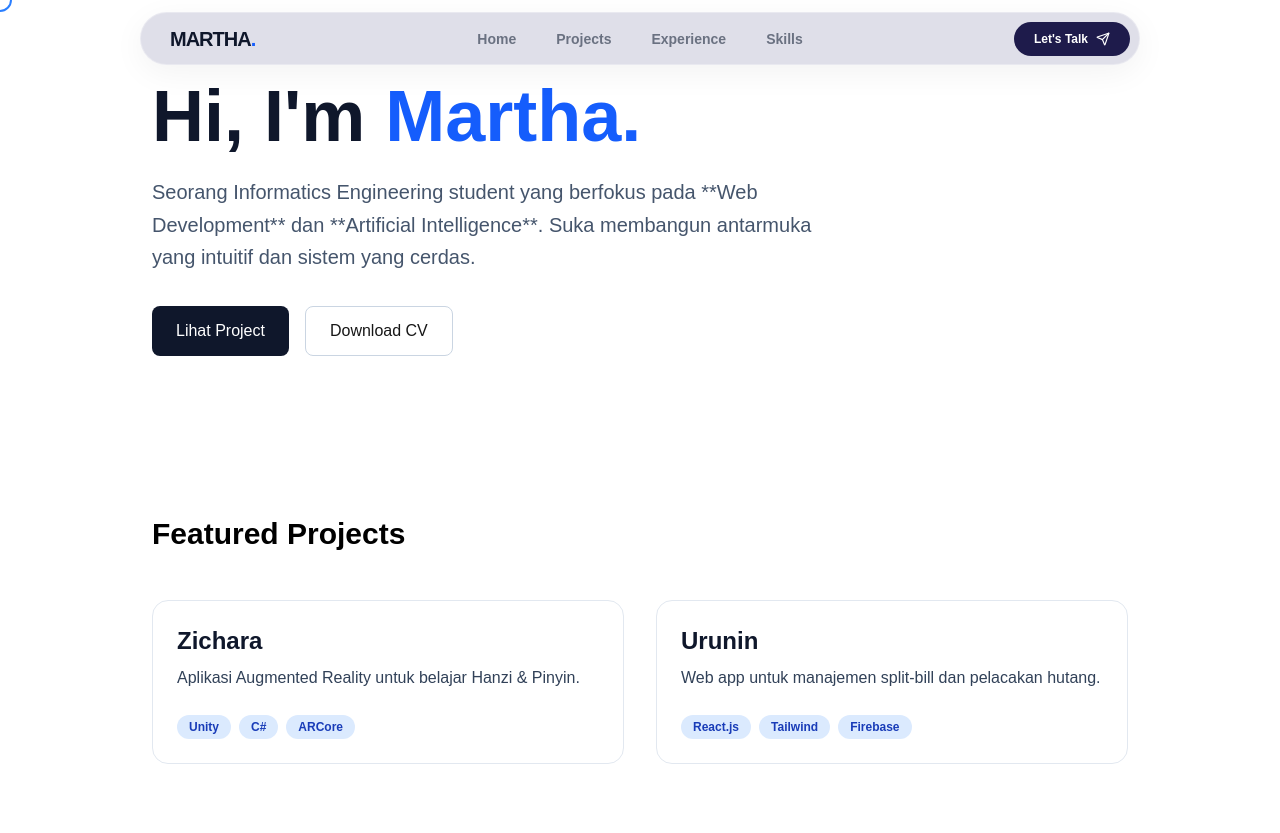
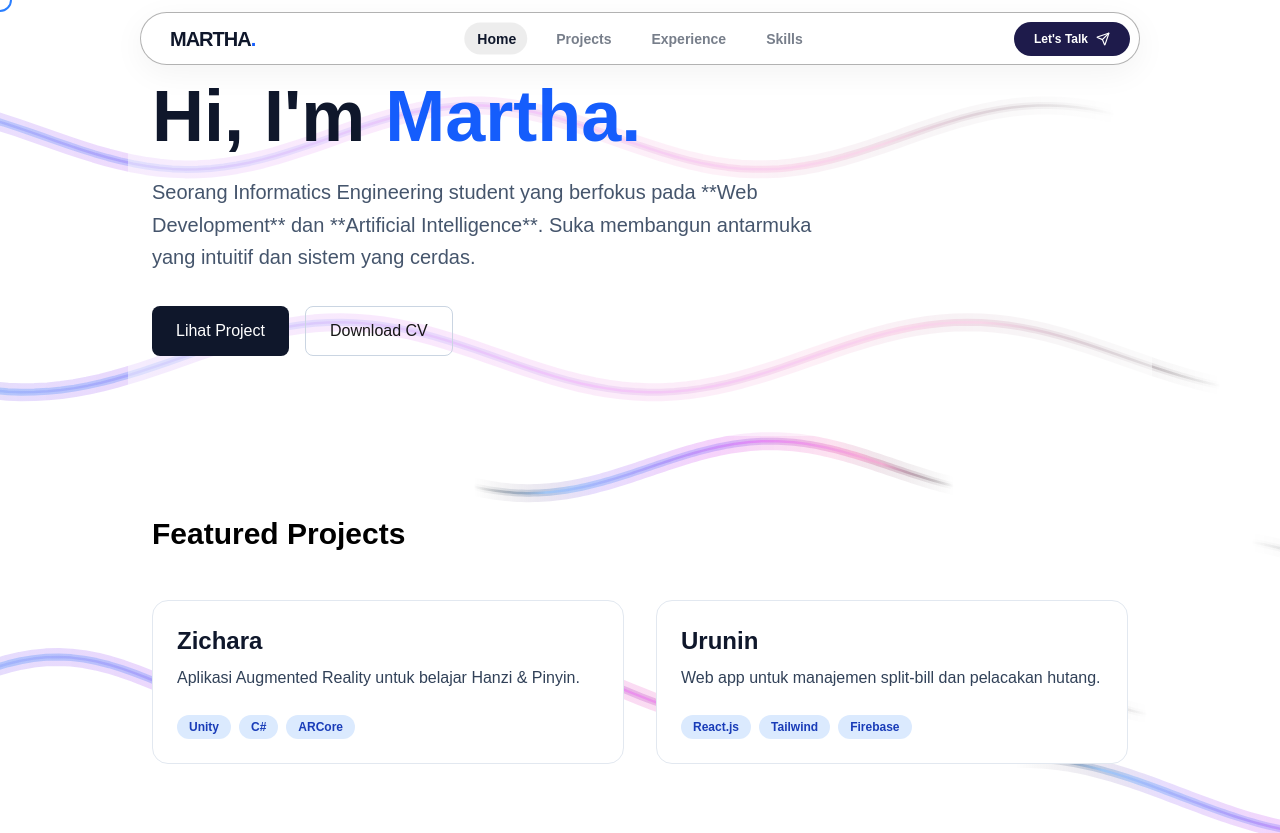
Before and after one commit to Mes1205/Portofolio, a Next.js app: page / in a window 1280 px wide. Shown: the top 833 px of the page. Built offline with nearby package versions, Linux system fonts and the light colour scheme.

Commit message:
edit background and add new background

```diff
--- a/app/page.tsx
+++ b/app/page.tsx
@@ -1,18 +1,26 @@
 import Hero from '@/components/Hero'
 import Experience from '@/components/Experience'
 import Projects from '@/components/Projects'
+import GradientBeam from '@/components/GradientBeam'
 
 export default function Home() {
   return (
-    <main className="min-h-screen bg-white">
+    <main className="relative bg-white min-h-screen">
+      {/* Ambient gradient beam — loops forever behind all content */}
+      <div className="absolute inset-0 z-0 pointer-events-none overflow-hidden">
+        <GradientBeam />
+      </div>
+
       {/* Semua bagian web kamu dipanggil di sini */}
-      <Hero />
-      <Projects />
-      <Experience />
+      <div className="relative z-10">
+        <Hero />
+        <Projects />
+        <Experience />
+      </div>
 
       {/* Footer Sederhana */}
       <footer className="py-10 text-center text-slate-400 text-sm">
-        © 2026 Portofolio. Built with Next.js
+        081380804108 #callMe #hireMe #infoLoker
       </footer>
     </main>
   )
--- a/components/Experience.js
+++ b/components/Experience.js
@@ -7,7 +7,7 @@ export default function Experience() {
 
   return (
     // Tambahkan bg-white atau slate-50 dan pastikan teksnya gelap (text-black atau slate-900)
-    <section id="experience" className="bg-slate-50 py-20 px-6 scroll-mt-20">
+    <section id="experience" className="bg-white/50 py-20 px-6 scroll-mt-20">
       <div className="max-w-5xl mx-auto">
         <h2 className="text-3xl font-bold mb-12 text-black">Experience</h2>
         <div className="space-y-8">
--- /dev/null
+++ b/components/GradientBeam.tsx
@@ -0,0 +1,161 @@
+"use client";
+
+import { useEffect, useRef } from "react";
+
+interface Beam {
+  yBase: number;       // base vertical position (0-1)
+  progress: number;    // horizontal sweep progress
+  speed: number;       // horizontal speed
+  width: number;       // beam length
+  opacity: number;
+  delay: number;
+  amplitude: number;   // how much it waves vertically (px)
+  frequency: number;   // wave frequency
+  phase: number;       // wave phase offset so each beam waves differently
+  phaseSpeed: number;  // how fast the wave itself animates
+}
+
+const BEAMS_CONFIG: Beam[] = [
+  { yBase: 0.10, progress: -0.15, speed: 0.0016, width: 1550, opacity: 0.65, delay: 0,    amplitude: 32, frequency: 0.011, phase: 0,    phaseSpeed: 0.017 },
+  { yBase: 0.18, progress: 0.75, speed: 0.0014, width: 500, opacity: 0.75, delay: 0,  amplitude: 28, frequency: 0.012, phase: 1.2, phaseSpeed: 0.018 },
+  { yBase: 0.26, progress: 0.05,  speed: 0.0011, width: 1600, opacity: 0.70, delay: 0,  amplitude: 35, frequency: 0.010, phase: 2.5, phaseSpeed: 0.015 },
+  { yBase: 0.34, progress: 0.10,  speed: 0.0013, width: 480, opacity: 0.68, delay: 0,  amplitude: 26, frequency: 0.013, phase: 0.8, phaseSpeed: 0.019 },
+  { yBase: 0.42, progress: 0.65,  speed: 0.0010, width: 1650, opacity: 0.60, delay: 0,  amplitude: 40, frequency: 0.009, phase: 2.1, phaseSpeed: 0.013 },
+  { yBase: 0.50, progress: -0.10,  speed: 0.0015, width: 1520, opacity: 0.72, delay: 0,  amplitude: 30, frequency: 0.014, phase: 3.4, phaseSpeed: 0.020 },
+  { yBase: 0.58, progress: 0.45,  speed: 0.0012, width: 580, opacity: 0.67, delay: 0,  amplitude: 38, frequency: 0.010, phase: 1.6, phaseSpeed: 0.016 },
+  { yBase: 0.65, progress: 0.25,  speed: 0.0017, width: 1420, opacity: 0.70, delay: 0,  amplitude: 22, frequency: 0.015, phase: 4.3, phaseSpeed: 0.022 },
+  { yBase: 0.73, progress: 0.45,  speed: 0.0013, width: 610, opacity: 0.63, delay: 0,  amplitude: 36, frequency: 0.011, phase: 2.8, phaseSpeed: 0.017 },
+  { yBase: 0.81, progress: -0.05,  speed: 0.0011, width: 1500, opacity: 0.68, delay: 0,  amplitude: 24, frequency: 0.012, phase: 0.5, phaseSpeed: 0.014 },
+  { yBase: 0.88, progress: 0.85,  speed: 0.0012, width: 1540, opacity: 0.62, delay: 0,  amplitude: 32, frequency: 0.013, phase: 3.1, phaseSpeed: 0.019 },
+  { yBase: 0.94, progress: -0.15, speed: 0.0014, width: 1480, opacity: 0.65, delay: 0,  amplitude: 28, frequency: 0.012, phase: 1.5, phaseSpeed: 0.018 },
+  { yBase: 1.00, progress: 0.35,  speed: 0.0013, width: 1600, opacity: 0.60, delay: 0,  amplitude: 30, frequency: 0.011, phase: 2.8, phaseSpeed: 0.016 },
+  { yBase: 1.06, progress: 0.15,  speed: 0.0015, width: 1520, opacity: 0.68, delay: 0,  amplitude: 35, frequency: 0.010, phase: 0.9, phaseSpeed: 0.019 },
+];
+
+export default function GradientBeam() {
+  const canvasRef = useRef<HTMLCanvasElement>(null);
+  const beamsRef = useRef<Beam[]>(BEAMS_CONFIG.map(b => ({ ...b })));
+  const rafRef = useRef<number>(0);
+  const startRef = useRef<number>(0);
+  const timeRef = useRef<number>(0);
+
+  useEffect(() => {
+    const canvas = canvasRef.current;
+    if (!canvas) return;
+    const ctx = canvas.getContext("2d");
+    if (!ctx) return;
+
+    const resize = () => {
+      canvas.width = window.innerWidth;
+      canvas.height = document.documentElement.scrollHeight;
+    };
+    resize();
+    window.addEventListener("resize", resize);
+
+    const draw = (timestamp: number) => {
+      if (!startRef.current) startRef.current = timestamp;
+      const elapsed = timestamp - startRef.current;
+      timeRef.current += 1;
+
+      ctx.clearRect(0, 0, canvas.width, canvas.height);
+
+      beamsRef.current.forEach((beam) => {
+        if (elapsed < beam.delay) return;
+
+        beam.progress += beam.speed;
+        if (beam.progress > 1.2) beam.progress = -0.15;
+
+        beam.phase += beam.phaseSpeed;
+
+        const W = canvas.width;
+        const H = canvas.height;
+
+        // Center X of the beam
+        const centerX = beam.progress * (W + beam.width) - beam.width * 0.5;
+        const startX = centerX - beam.width / 2;
+        const endX = centerX + beam.width / 2;
+
+        // Build wavy path with many small segments
+        const segments = 120;
+        const stepX = beam.width / segments;
+
+        // --- Glow layer (thick, soft) ---
+        ctx.beginPath();
+        for (let i = 0; i <= segments; i++) {
+          const x = startX + i * stepX;
+          const y = beam.yBase * H + Math.sin(x * beam.frequency + beam.phase) * beam.amplitude;
+          i === 0 ? ctx.moveTo(x, y) : ctx.lineTo(x, y);
+        }
+
+        const glowGrad = ctx.createLinearGradient(startX, 0, endX, 0);
+        glowGrad.addColorStop(0,    "rgba(0,0,0,0)");
+        glowGrad.addColorStop(0.25, `rgba(139, 92, 246, ${beam.opacity * 0.30})`);
+        glowGrad.addColorStop(0.5,  `rgba(217, 70, 239, ${beam.opacity * 0.35})`);
+        glowGrad.addColorStop(0.75, `rgba(244, 114, 182, ${beam.opacity * 0.30})`);
+        glowGrad.addColorStop(1,    "rgba(0,0,0,0)");
+
+        ctx.strokeStyle = glowGrad;
+        ctx.lineWidth = 18;
+        ctx.lineCap = "round";
+        ctx.lineJoin = "round";
+        ctx.stroke();
+
+        // --- Mid glow ---
+        ctx.beginPath();
+        for (let i = 0; i <= segments; i++) {
+          const x = startX + i * stepX;
+          const y = beam.yBase * H + Math.sin(x * beam.frequency + beam.phase) * beam.amplitude;
+          i === 0 ? ctx.moveTo(x, y) : ctx.lineTo(x, y);
+        }
+
+        const midGrad = ctx.createLinearGradient(startX, 0, endX, 0);
+        midGrad.addColorStop(0,    "rgba(0,0,0,0)");
+        midGrad.addColorStop(0.2,  `rgba(96, 165, 250, ${beam.opacity * 0.55})`);
+        midGrad.addColorStop(0.5,  `rgba(167, 139, 250, ${beam.opacity * 0.65})`);
+        midGrad.addColorStop(0.8,  `rgba(244, 114, 182, ${beam.opacity * 0.55})`);
+        midGrad.addColorStop(1,    "rgba(0,0,0,0)");
+
+        ctx.strokeStyle = midGrad;
+        ctx.lineWidth = 7;
+        ctx.stroke();
+
+        // --- Core line (sharp, bright) ---
+        ctx.beginPath();
+        for (let i = 0; i <= segments; i++) {
+          const x = startX + i * stepX;
+          const y = beam.yBase * H + Math.sin(x * beam.frequency + beam.phase) * beam.amplitude;
+          i === 0 ? ctx.moveTo(x, y) : ctx.lineTo(x, y);
+        }
+
+        const coreGrad = ctx.createLinearGradient(startX, 0, endX, 0);
+        coreGrad.addColorStop(0,    "rgba(0,0,0,0)");
+        coreGrad.addColorStop(0.15, `rgba(147, 197, 253, ${beam.opacity})`);
+        coreGrad.addColorStop(0.4,  `rgba(167, 139, 250, ${beam.opacity})`);
+        coreGrad.addColorStop(0.6,  `rgba(232, 121, 249, ${beam.opacity})`);
+        coreGrad.addColorStop(0.85, `rgba(249, 168, 212, ${beam.opacity})`);
+        coreGrad.addColorStop(1,    "rgba(0,0,0,0)");
+
+        ctx.strokeStyle = coreGrad;
+        ctx.lineWidth = 2.5;
+        ctx.stroke();
+      });
+
+      rafRef.current = requestAnimationFrame(draw);
+    };
+
+    rafRef.current = requestAnimationFrame(draw);
+
+    return () => {
+      cancelAnimationFrame(rafRef.current);
+      window.removeEventListener("resize", resize);
+    };
+  }, []);
+
+  return (
+    <canvas
+        ref={canvasRef}
+        className="pointer-events-none absolute inset-0"
+        style={{ zIndex: 1 }}
+    />
+  );
+}
--- a/components/Hero.js
+++ b/components/Hero.js
@@ -1,7 +1,7 @@
 // components/Hero.js
 export default function Hero() {
   return (
-    <section className="py-20 px-6 max-w-5xl mx-auto text-center md:text-left">
+    <section className="bg-white/50 py-20 px-6 max-w-5xl mx-auto text-center md:text-left">
       <h1 className="text-5xl md:text-7xl font-bold text-slate-900 mb-6">
         Hi, I'm <span className="text-blue-600">Martha.</span>
       </h1>
--- a/components/Projects.js
+++ b/components/Projects.js
@@ -14,7 +14,7 @@ const projects = [
 export default function Projects() {
   return (
     // TAMBAHKAN id="projects" DI SINI
-    <section id="projects" className="bg-white py-20 px-6 max-w-5xl mx-auto scroll-mt-20">
+    <section id="projects" className="py-20 px-6 max-w-5xl mx-auto scroll-mt-20">
       <h2 className="text-3xl font-bold mb-12 text-black">Featured Projects</h2>
       <div className="grid md:grid-cols-2 gap-8">
         {projects.map((p, i) => (
--- a/components/navbar.tsx
+++ b/components/navbar.tsx
@@ -1,22 +1,25 @@
 "use client";
 
 import { useRouter, usePathname } from 'next/navigation';
-import { useEffect, useState } from 'react';
-import { User, Send } from 'lucide-react'; // Tambah icon Send untuk contact
+import { useEffect, useState, useRef } from 'react';
+import { Send } from 'lucide-react';
 
 export default function Navbar() {
   const router = useRouter();
   const pathname = usePathname();
   const [isScrolled, setIsScrolled] = useState(false);
+  const [activeIndex, setActiveIndex] = useState(0);
+  const [highlightStyle, setHighlightStyle] = useState({ left: 0, width: 0, opacity: 0 });
+  const navRef = useRef<HTMLDivElement>(null);
+  const linkRefs = useRef<(HTMLAnchorElement | null)[]>([]);
 
   const navLinks = [
     { label: 'Home',       href: '/' },
-    { label: 'Projects',   href: '#projects' }, // Pakai ID untuk scroll
+    { label: 'Projects',   href: '#projects' },
     { label: 'Experience', href: '#experience' },
     { label: 'Skills',     href: '#skills' },
   ];
 
-  // Efek ganti warna saat scroll agar tetap terbaca
   useEffect(() => {
     const handleScroll = () => {
       setIsScrolled(window.scrollY > 20);
@@ -25,8 +28,24 @@ export default function Navbar() {
     return () => window.removeEventListener('scroll', handleScroll);
   }, []);
 
-  // Fungsi untuk smooth scroll ke section
-  const scrollToSection = (e: React.MouseEvent, href: string) => {
+  // Update highlight position to match the active link element exactly
+  useEffect(() => {
+    const activeEl = linkRefs.current[activeIndex];
+    const navEl = navRef.current;
+    if (!activeEl || !navEl) return;
+
+    const navRect = navEl.getBoundingClientRect();
+    const linkRect = activeEl.getBoundingClientRect();
+
+    setHighlightStyle({
+      left: linkRect.left - navRect.left -350, // 12px padding offset
+      width: linkRect.width + 24,
+      opacity: 1,
+    });
+  }, [activeIndex]);
+
+  const scrollToSection = (e: React.MouseEvent, href: string, index: number) => {
+    setActiveIndex(index);
     if (href.startsWith('#')) {
       e.preventDefault();
       const element = document.querySelector(href);
@@ -38,13 +57,13 @@ export default function Navbar() {
 
   return (
     <nav className="fixed top-[12px] left-0 right-0 z-[100] flex justify-center px-4 transition-all duration-300">
-      <div className="relative w-full max-w-[1000px] h-[53px]">
+      <div className="relative w-full max-w-[1000px] h-[53px]" ref={navRef}>
 
-        {/* Glass Background - Diambil dari style Urunin kamu */}
+        {/* Glass Background */}
         <div
-          className="absolute inset-0 rounded-[29px] border border-white/30"
+          className="absolute inset-0 rounded-[29px] border border-black/30 transition-all duration-300"
           style={{
-            background: isScrolled ? 'rgba(255, 255, 255, 0.7)' : 'rgba(176, 176, 199, 0.4)',
+            background: isScrolled ? 'rgba(255, 255, 255, 0.7)' : 'rgba(255, 255, 255, 0.4)',
             backdropFilter: 'blur(10px) saturate(180%)',
             WebkitBackdropFilter: 'blur(10px) saturate(180%)',
             boxShadow: '0 8px 32px rgba(0, 0, 0, 0.05)',
@@ -54,33 +73,53 @@ export default function Navbar() {
         {/* Logo / Name */}
         <div
           className="absolute left-[30px] top-1/2 -translate-y-1/2 cursor-pointer font-black text-[20px] text-slate-900 tracking-tighter"
-          onClick={() => window.scrollTo({ top: 0, behavior: 'smooth' })}
+          onClick={() => {
+            setActiveIndex(0);
+            window.scrollTo({ top: 0, behavior: 'smooth' });
+          }}
         >
           MARTHA<span className="text-blue-600">.</span>
         </div>
 
         {/* Navigation Links */}
         <div className="absolute left-1/2 -translate-x-1/2 top-1/2 -translate-y-1/2 hidden md:flex items-center gap-[40px]">
-          {navLinks.map((link) => (
+          {navLinks.map((link, index) => (
             <a
               key={link.href}
+              ref={(el) => { linkRefs.current[index] = el; }}
               href={link.href}
-              onClick={(e) => scrollToSection(e, link.href)}
-              className="text-[14px] font-semibold text-slate-800 opacity-60 hover:opacity-100 transition-all cursor-pointer"
+              onClick={(e) => scrollToSection(e, link.href, index)}
+              className={`text-[14px] font-semibold transition-all duration-300 cursor-pointer relative z-10 ${
+                activeIndex === index
+                  ? 'text-slate-900 opacity-100'
+                  : 'text-slate-800 opacity-60 hover:opacity-100'
+              }`}
             >
               {link.label}
             </a>
           ))}
+
+          {/* Sliding highlight — floats behind the links */}
+          <div
+            className="absolute top-1/2 -translate-y-1/2 rounded-full transition-all duration-300 ease-in-out pointer-events-none"
+            style={{
+              left: highlightStyle.left,
+              width: highlightStyle.width,
+              height: '32px',
+              background: 'rgba(0, 0, 0, 0.07)',
+              opacity: highlightStyle.opacity,
+            }}
+          />
         </div>
 
-        {/* Contact Button (Pill Style ala Urunin) */}
+        {/* Contact Button */}
         <div
-          className="absolute right-[10px] top-1/2 -translate-y-1/2 h-[34px] px-5 rounded-[26px] flex items-center justify-center cursor-pointer transition-transform active:scale-95"
+          className="absolute right-[10px] top-1/2 -translate-y-1/2 h-[34px] px-5 rounded-[26px] flex items-center justify-center cursor-pointer transition-transform active:scale-95 hover:opacity-90"
           style={{ background: '#1e1b4b' }}
           onClick={() => window.location.href = 'mailto:emailkamu@gmail.com'}
         >
           <p className="text-[12px] font-bold text-white flex items-center gap-2">
-            Let's Talk <Send size={14} />
+            Let&apos;s Talk <Send size={14} />
           </p>
         </div>
       </div>
```
